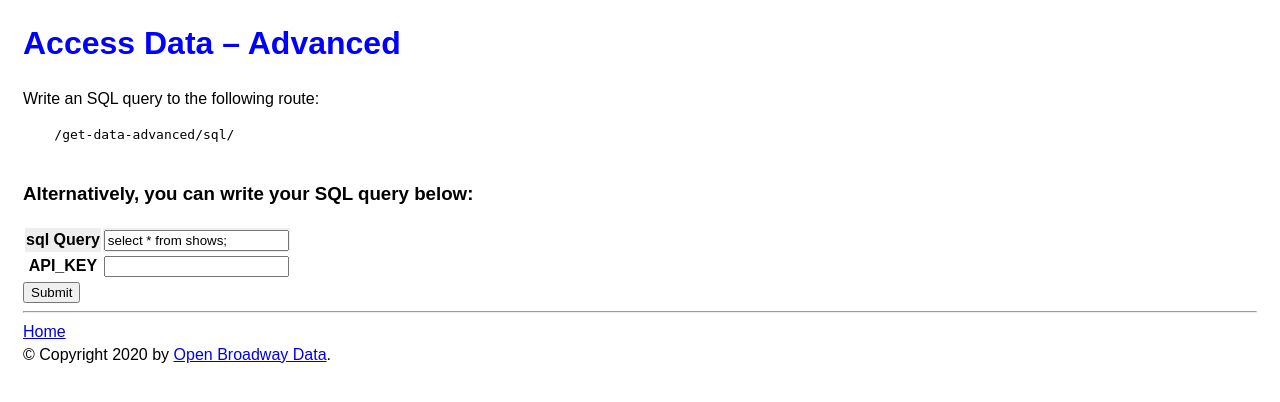
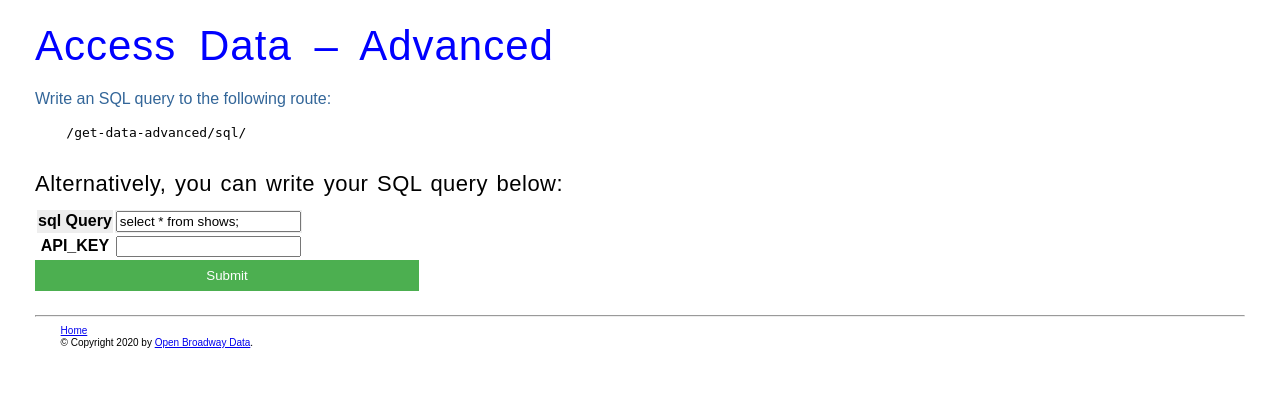
Before and after one commit to Broadway-Open-Data/Get-Data-App, a Flask app: page /get-data-advanced/ in a window 1280 px wide. Shown: the top 402 px of the page. Run offline with Flask 2, Linux system fonts and the light colour scheme; parts of the project's set-up code (start-up, migrations or seed data) failed here and were passed over; some libraries are stand-ins or nearby versions.

Commit message:
updated css style

```diff
--- a/app/static/base.css
+++ b/app/static/base.css
@@ -4,10 +4,103 @@
   padding: 0 15px 0 15px;
 }
 
+/* Main styles */
+body{
+  font-family: Arial;
+  line-height: 1.25;
+  margin:20px;
+}
+
 h1{
+  font-weight: 400;
   color:blue;
+  margin: 10px 0;
+  font-size: 42px;
+  letter-spacing: 1px;
+  word-spacing: 10px;
+}
+
+h2{
+  font-weight: 400;
+  margin: 10px 0;
+  font-size: 32px;
+  letter-spacing: 0.75px;
+  word-spacing: 5px;
+}
+
+h3{
+  font-weight: 400;
+  margin: 10px 0;
+  font-size: 22px;
+  letter-spacing: 0.5px;
+  word-spacing: 2px;
+}
+
+.important {
+  font-weight: 400;
+  color: #336699;
 }
 
 .section{
   padding:0 0 50px 0;
 }
+
+
+/*  The footer  */
+#footer{
+  font-size: 10px;
+  margin-left:2vw;
+}
+
+/* Style your buttons */
+button, input[type="submit"]{
+  border: none;
+  display: inline-block;
+  width: 30vw;
+  padding: 8px 16px;
+  vertical-align: middle;
+  overflow: hidden;
+  text-decoration: none;
+  text-align: center;
+  cursor: pointer;
+  white-space: nowrap;
+  user-select: none;
+  margin-bottom: 16px!important;
+  color: #FFFFFF;
+  background-color: #4CAF50;
+}
+
+button.download{
+  font-size: 1.33vw;
+  width: 15vw;
+}
+
+@media screen and (max-width: 750px) {
+  button.download{
+    font-size: 2.25vw;
+    width: 25vw;
+  }
+}
+
+@media screen and (max-width: 450px) {
+  button.download{
+    white-space: normal;
+    font-size: 13px;
+    width: 100px;
+    padding: 4px 8px;
+  }
+}
+
+button:hover, input[type="submit"]:hover{
+  color: #FFFFFF;
+  background-color: #3e8e41;
+}
+
+/* Formatting Stuff */
+.button-group{
+  display:flex;
+  justify-content: flex-start;
+}
+.button-group > *{
+  margin-right: 2.5vw;
+}
--- a/app/templates/display-data.html
+++ b/app/templates/display-data.html
@@ -10,8 +10,8 @@
   <br>
   <h2>Data:</h2>
   <div class="download-buttons">
-    <a href="/download-data/csv"><button>Download as CSV</button></a>
-    <a href="/download-data/json"><button>Download as JSON</button></a>
+    <a href="/download-data/csv"><button class="download">Download as CSV</button></a>
+    <a href="/download-data/json"><button class="download">Download as JSON</button></a>
   </div>
 
   <div class="table-container">
```
